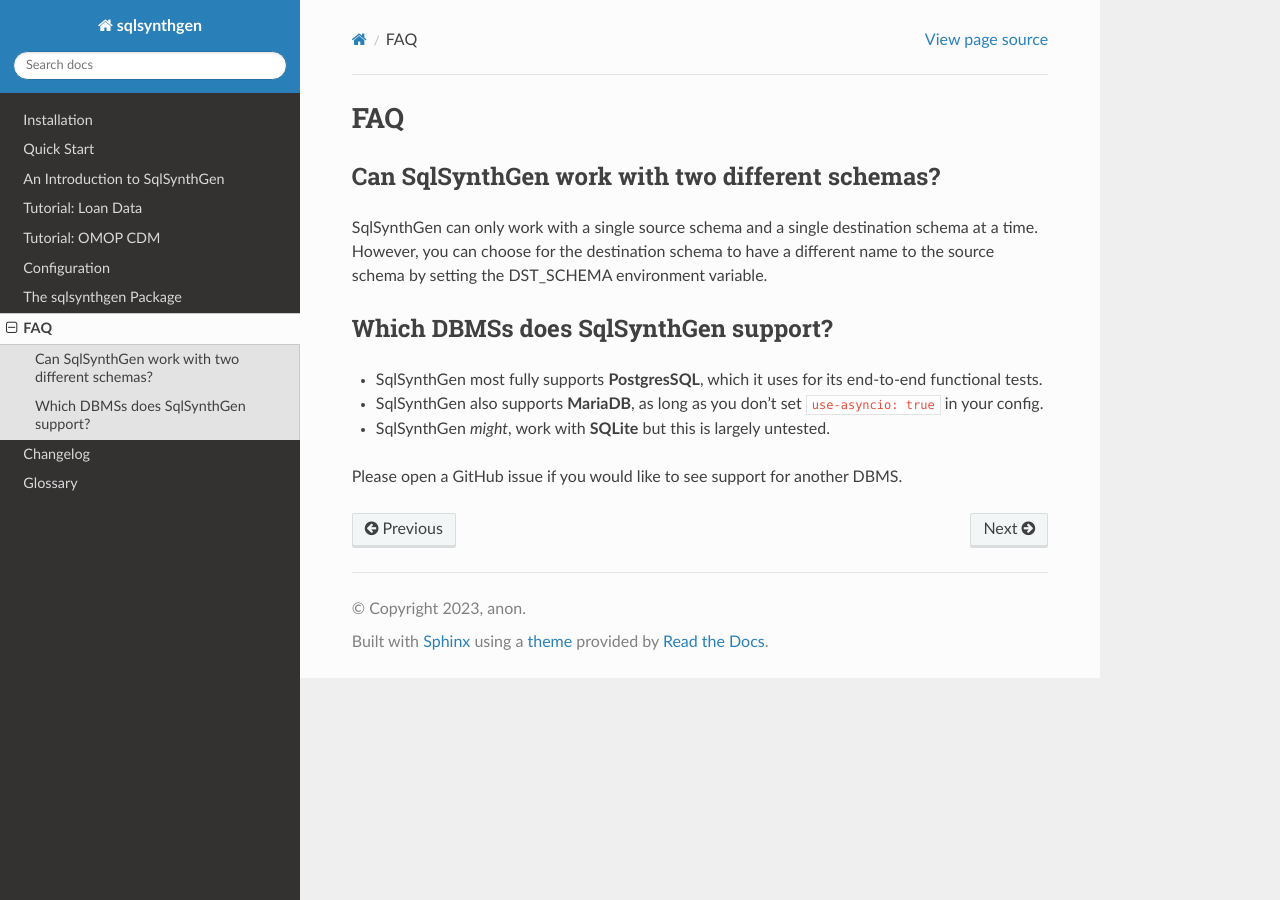
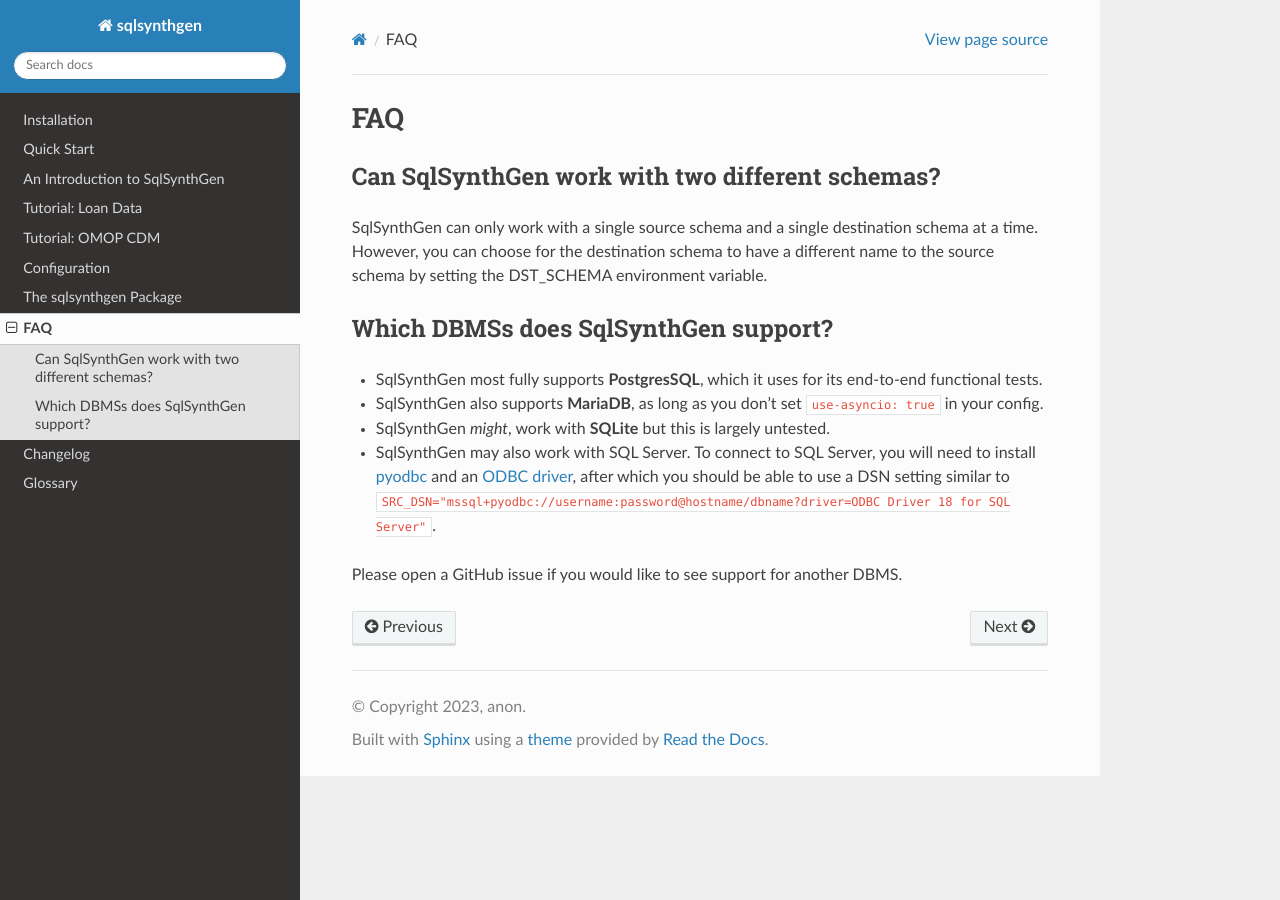
Before and after one commit to alan-turing-institute/sqlsynthgen, a Sphinx documentation site: the page built from docs/source/faq.rst, in a window 1280 px wide. Built offline with Sphinx 7.4.7 and the Read the Docs theme 2.0.0, drawn with Linux system fonts in a browser that asks for light colours.

Commit message:
Add instructions for SQL Server

```diff
--- a/docs/source/faq.rst
+++ b/docs/source/faq.rst
@@ -13,5 +13,7 @@ Which DBMSs does SqlSynthGen support?
 * SqlSynthGen most fully supports **PostgresSQL**, which it uses for its end-to-end functional tests.
 * SqlSynthGen also supports **MariaDB**, as long as you don't set ``use-asyncio: true`` in your config.
 * SqlSynthGen *might*, work with **SQLite** but this is largely untested.
+* SqlSynthGen may also work with SQL Server.
+  To connect to SQL Server, you will need to install `pyodbc <https://pypi.org/project/pyodbc/>`_ and an `ODBC driver <https://learn.microsoft.com/en-us/sql/connect/odbc/download-odbc-driver-for-sql-server?view=sql-server-ver16>`_, after which you should be able to use a DSN setting similar to ``SRC_DSN="mssql+pyodbc://username:password@hostname/dbname?driver=ODBC Driver 18 for SQL Server"``.
 
 Please open a GitHub issue if you would like to see support for another DBMS.
```
